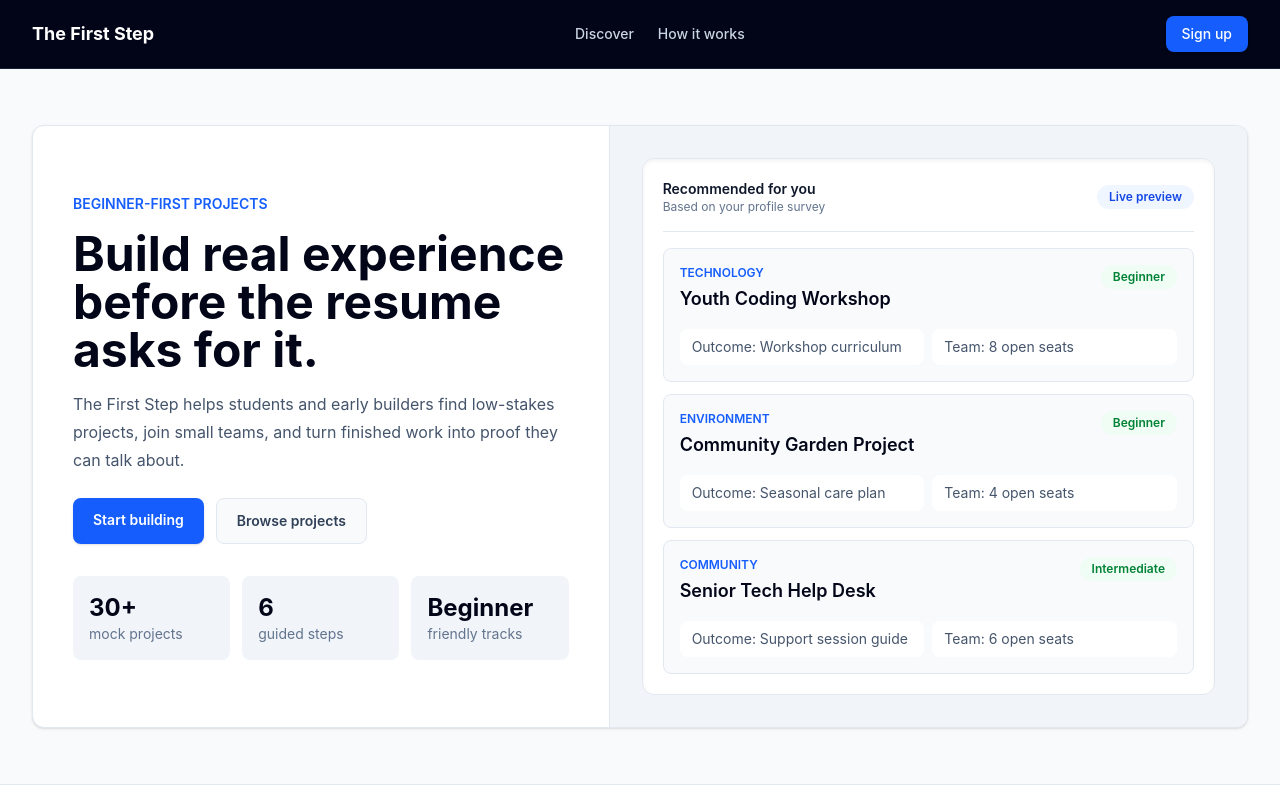
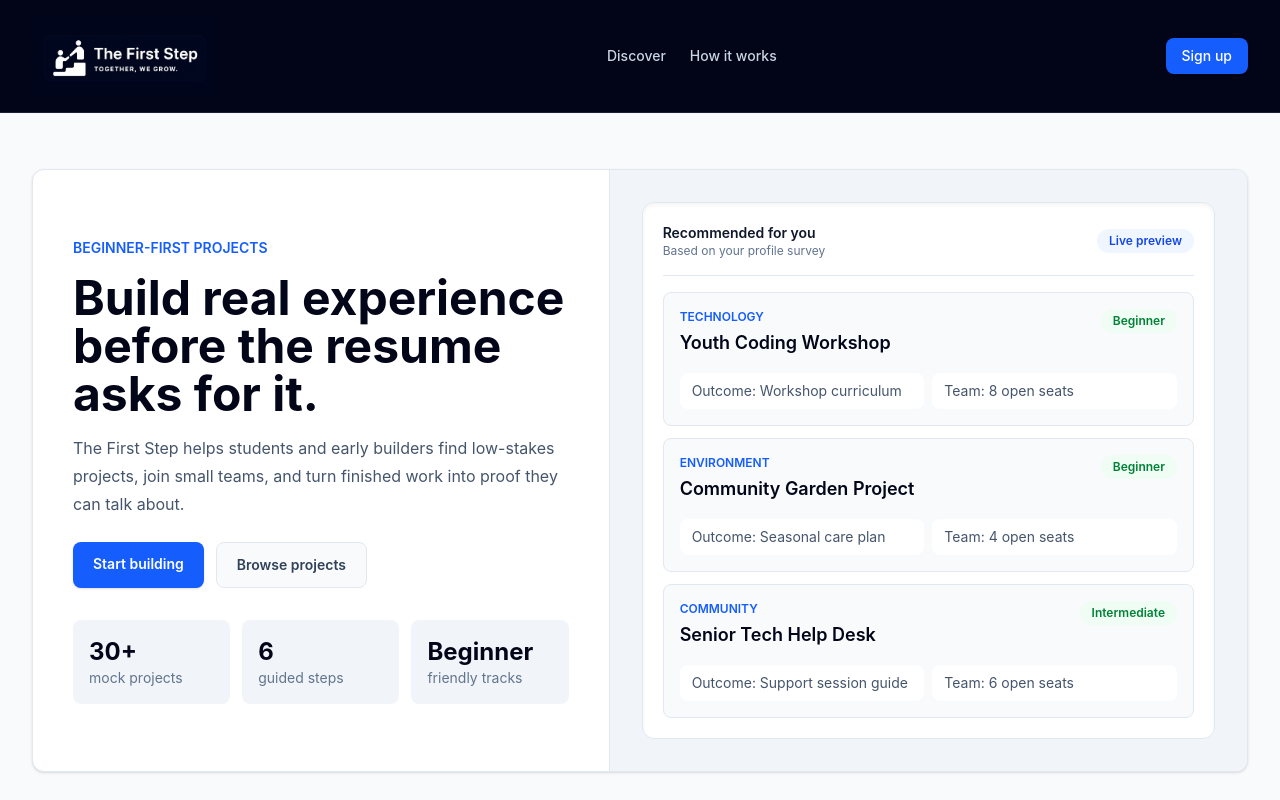
Before and after one commit to katsu-adobo-orangeChicken/the-first-step, a React (Vite) app: page / in a window 1280 px wide. Shown: the top 800 px of the page. Built offline with nearby package versions, Linux system fonts and the light colour scheme.

Commit message:
Add header logo

```diff
--- a/src/app/App.jsx
+++ b/src/app/App.jsx
@@ -20,10 +20,13 @@ export default function App() {
     <div className="min-h-screen bg-slate-950 font-sans text-slate-100">
       <header className="sticky top-0 z-20 border-b border-slate-800/80 bg-slate-950/90 px-4 py-4 backdrop-blur sm:px-6 lg:px-8">
         <nav className="mx-auto flex max-w-7xl items-center justify-between gap-4">
-          <Link to="/" className="text-lg font-bold text-white">
-            The First Step
-          </Link>
-
+         <Link to="/" className="flex items-center">
+  <img
+    src="/images/the-first-step-logo.png"
+    alt="The First Step"
+    className="h-20 w-auto object-contain"
+  />
+</Link>
           <div className="hidden items-center gap-6 text-sm font-medium text-slate-300 sm:flex">
             <Link to="/discover" className="transition-colors hover:text-white">
               Discover
```
Also changed, not shown: public/images/the-first-step-logo.png (added).
